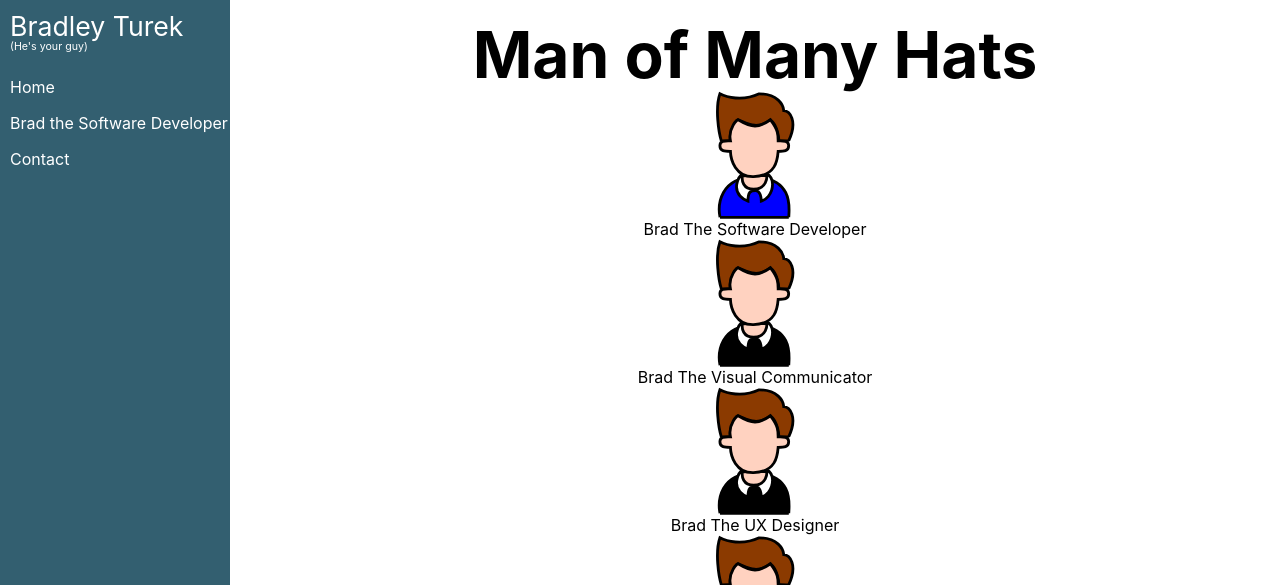
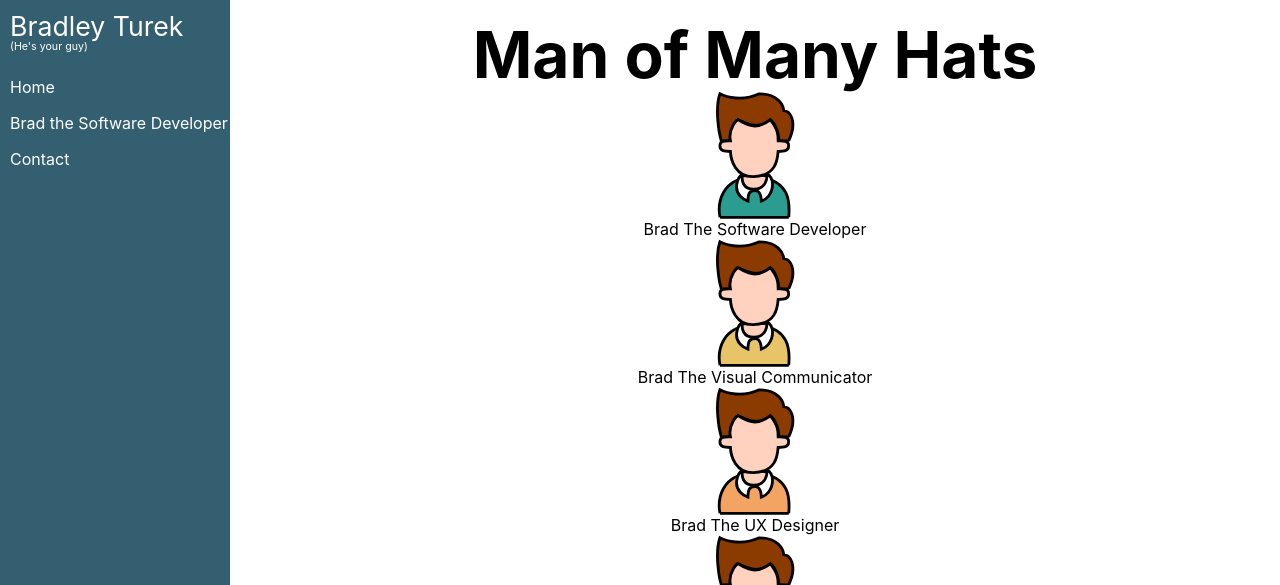
Before and after one commit to TurekBot/portfolio, a Next.js app: page / in a window 1280 px wide. Shown: the top 585 px of the page. Built offline with nearby package versions, Linux system fonts and the light colour scheme.

Commit message:
style: add palette colors to css
I've defined a an `--accent-color` variable for each role; each role points to a different color in the palette.

```diff
--- a/styles.css
+++ b/styles.css
@@ -10,6 +10,12 @@ html, body {
 
 :root {
     --nav-width: 230px;
+    /* Color Palette from Coolors.co: https://coolors.co/264653-2a9d8f-e9c46a-f4a261-e76f51 */
+    --charcoal: hsla(197, 37%, 24%, 1);
+    --persian-green: hsla(173, 58%, 39%, 1);
+    --orange-yellow-crayola: hsla(43, 74%, 66%, 1);
+    --sandy-brown: hsla(27, 87%, 67%, 1);
+    --burnt-sienna: hsla(12, 76%, 61%, 1);
 }
 
 .container {
@@ -122,9 +128,21 @@ code {
     align-items: center;
 }
 
+.software-developer {
+    --accent-color: var(--persian-green);
+}
+.visual-communicator {
+    --accent-color: var(--orange-yellow-crayola);
+}
+.ux-designer {
+    --accent-color: var(--sandy-brown);
+}
+.technical-writer-editor {
+    --accent-color: var(--burnt-sienna);
+}
 
-section.software-developer {
-    fill: blue;
+.role {
+    fill: var(--accent-color);
 }
 
 
```
